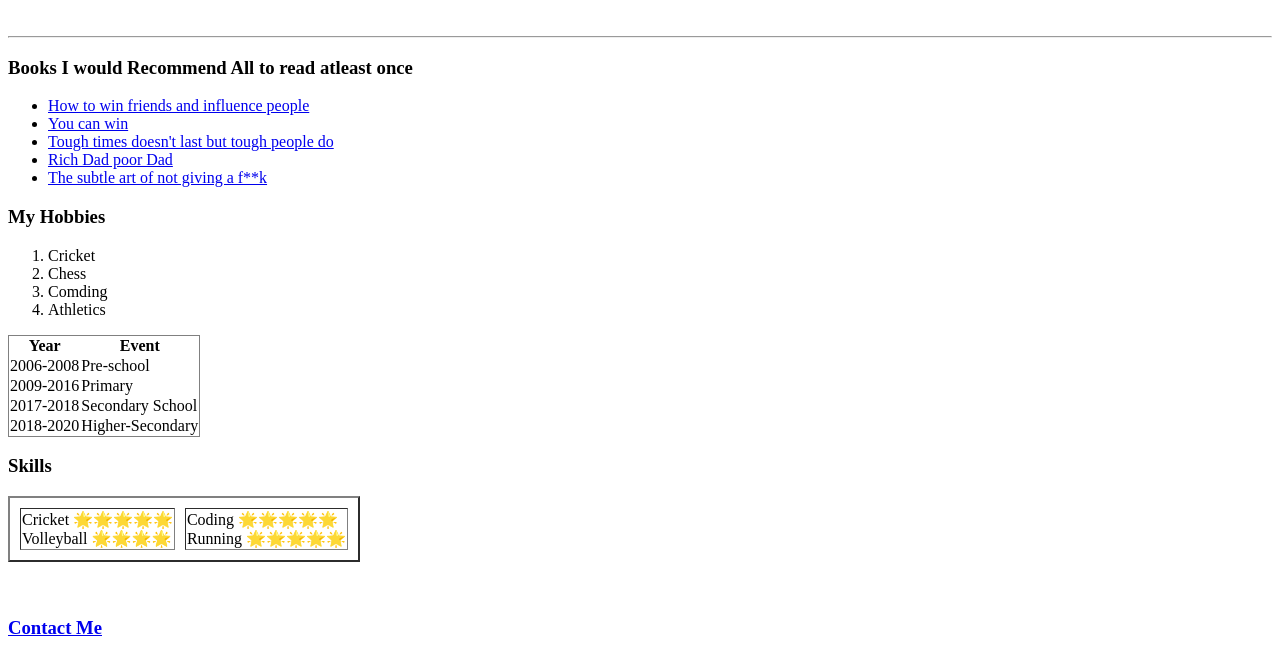
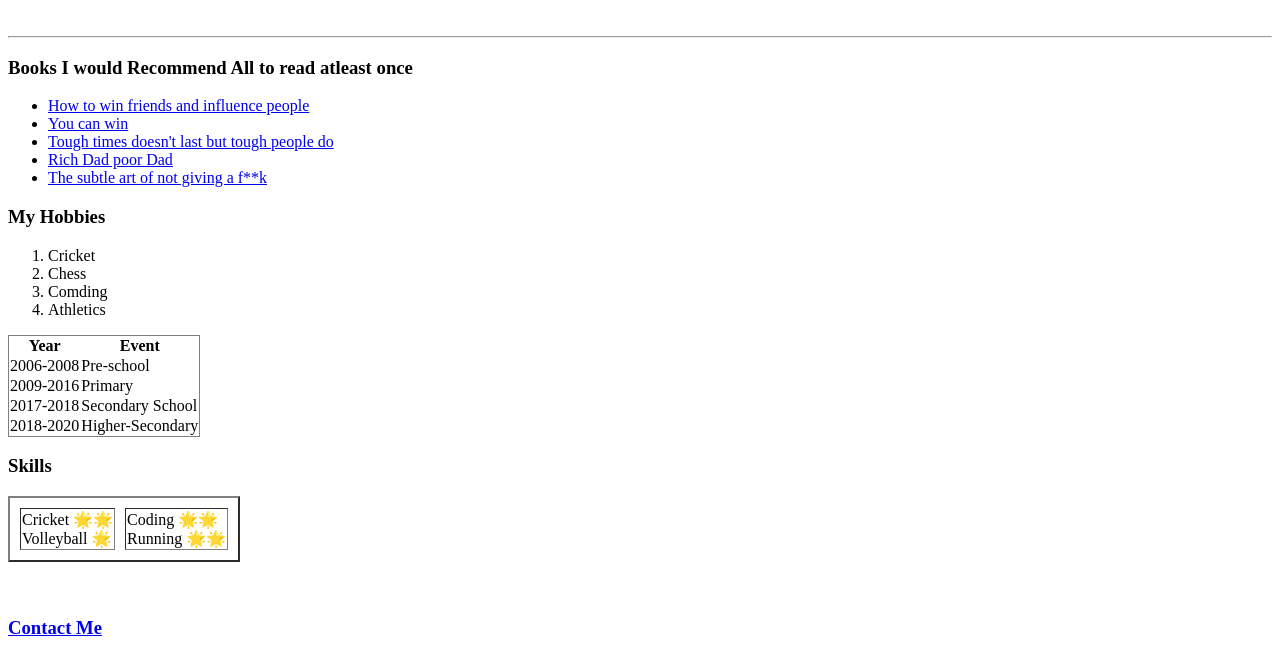
Before and after one commit to Megh-Bhatt/First-Website, a plain HTML site: page index.html in a window 1280 px wide. Shown: the part 188-846 px from the top of the page. Drawn offline with Linux system fonts and the light colour scheme.

Commit message:
Update index.html

```diff
--- a/index.html
+++ b/index.html
@@ -88,14 +88,14 @@
 
 
   <tr>
-    <td border="right">Cricket 🌟🌟🌟🌟🌟<br>
-    Volleyball 🌟🌟🌟🌟</td>
+    <td border="right">Cricket 🌟🌟<br>
+    Volleyball 🌟</td>
 
 
 
 
-    <td>Coding 🌟🌟🌟🌟🌟<br>
-    Running 🌟🌟🌟🌟🌟</td>
+    <td>Coding 🌟🌟<br>
+    Running 🌟🌟</td>
 
 
   </tr>
```
